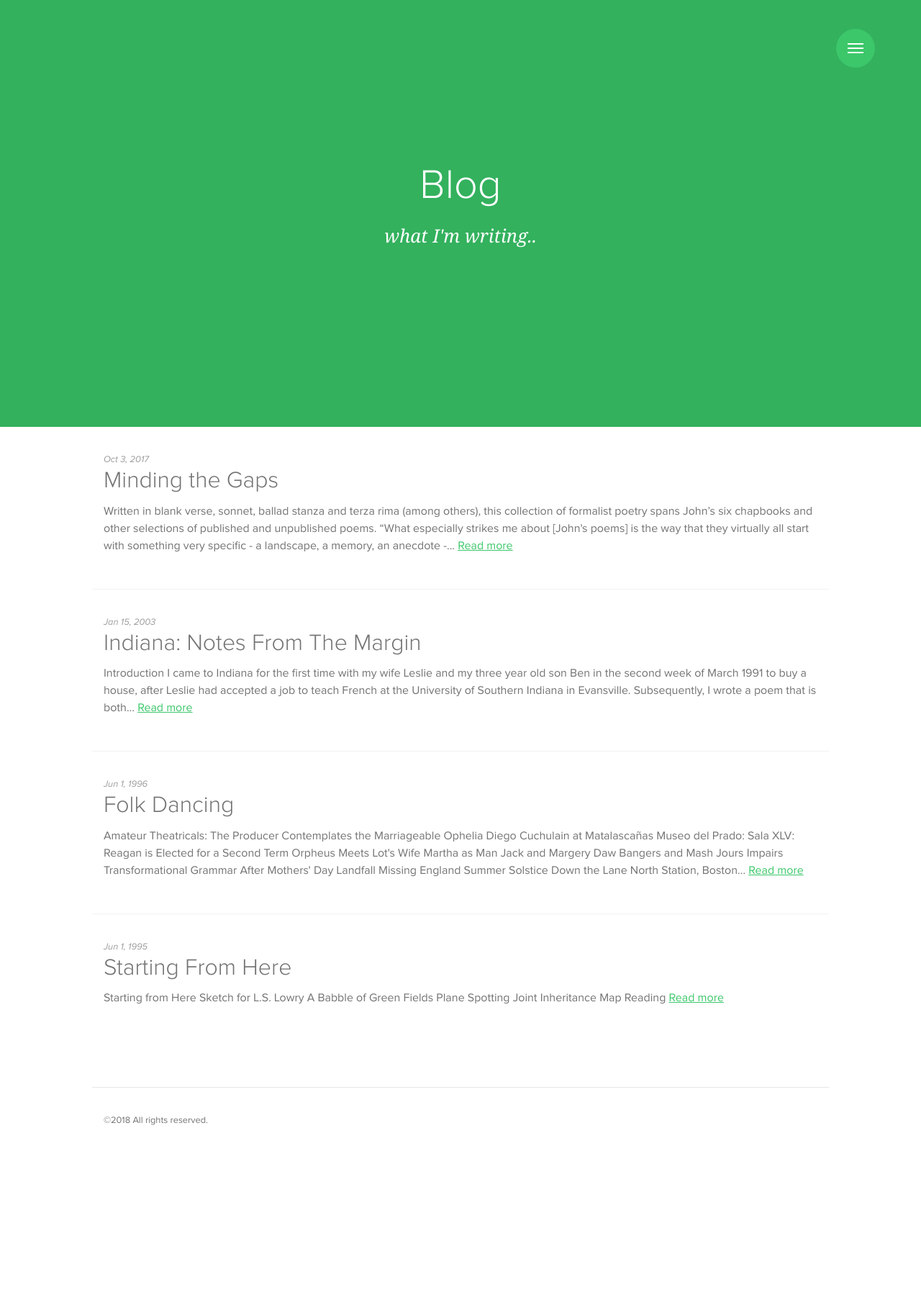
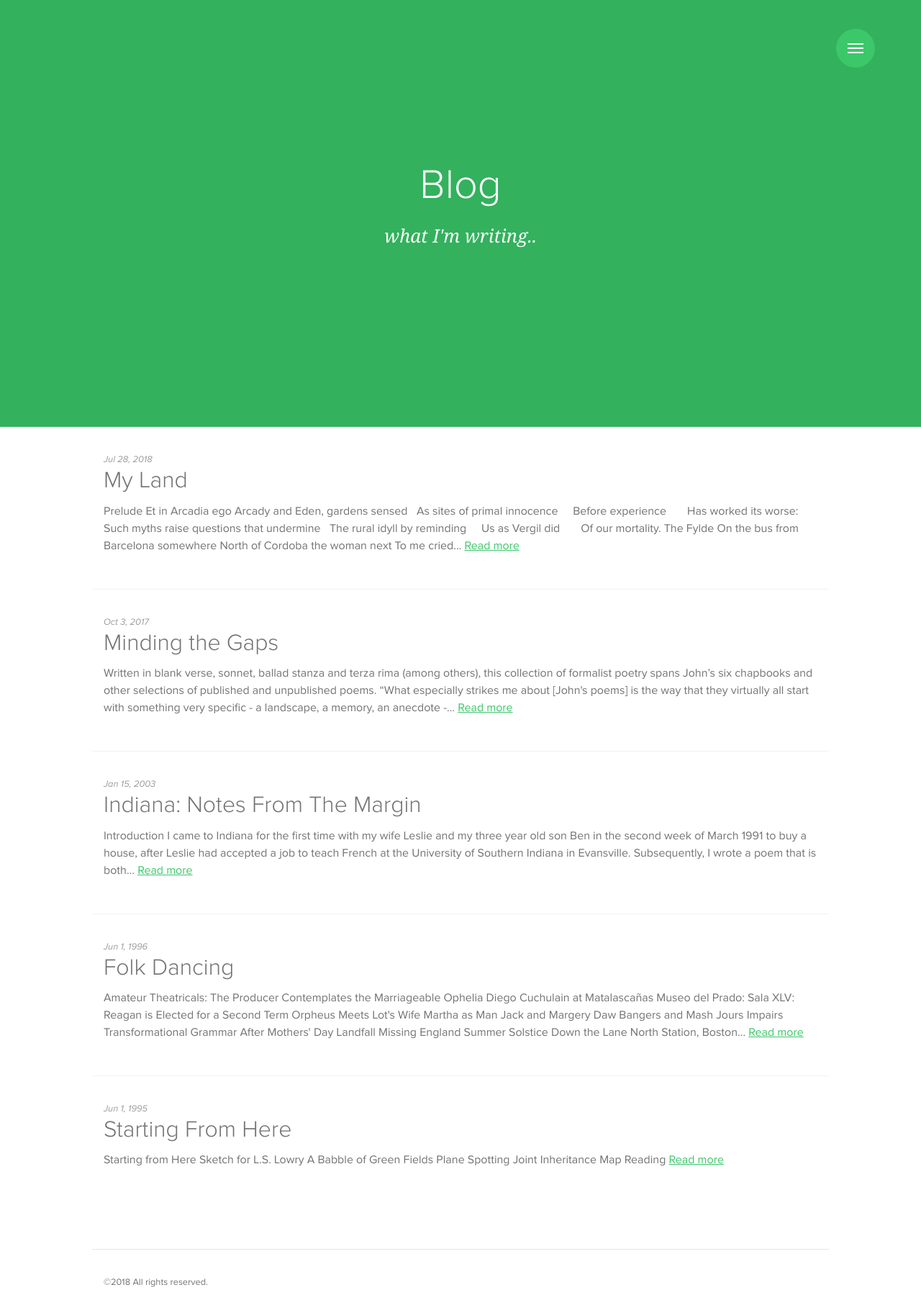
Before and after one commit to johndgibson/johndgibson.github.io, a Jekyll site: the page built from blog/index.html, in a window 1280 px wide. Shown: the whole page at 72% size. Built offline with Jekyll 4.4.1, drawn with Linux system fonts in a browser that asks for light colours; some of the changed lines change nothing that is shown.

Commit message:
adding - my land

```diff
--- a/_includes/navbar.html
+++ b/_includes/navbar.html
@@ -16,6 +16,7 @@
           <li><a href="{{ '/' | prepend: site.baseurl }}">Home</a></li>
           <li><a href="{{ '/minding-the-gaps' | prepend: site.baseurl }}">Minding the Gaps</a></li>
           <li><a href="{{ '/indiana-notes-from-the-margin' | prepend: site.baseurl }}">Indiana: Notes From The Margin</a></li>
+          <li><a href="{{ '/my-land' | prepend: site.baseurl }}">My Land</a></li>
           <li><a href="{{ '/about' | prepend: site.baseurl }}">About</a></li>
           <!--<li><a href="{{ site.author.github }}" target="_blank"><i class="icon icon-github"></i> Github</a></li>-->
           <!--<li><a href="{{ site.author.twitter }}" target="_blank"><i class="icon icon-twitter"></i> Twitter</a></li>-->
--- /dev/null
+++ b/_posts/2018-07-28-my-land.html
@@ -0,0 +1,320 @@
+---
+layout: post
+title:  "My Land"
+permalink:  "my-land"
+categories: poetry essay fylde holderness market rasen suffolk essex london spain boston evansville indiana
+author: John D. Gibson
+location: Evansville,  IN
+date: 2018-07-28
+---
+
+<section>
+    <h2>Prelude</h2>
+    <p>
+        <i>Et in Arcadia ego</i>
+    </p>
+
+    <p>
+    Arcady and Eden, gardens sensed<br>
+    &nbsp;&nbsp;As sites of primal innocence<br>
+    &nbsp;&nbsp;&nbsp;&nbsp;Before experience<br>
+    &nbsp;&nbsp;&nbsp;&nbsp;&nbsp;&nbsp;Has worked its worse:<br>
+    </p>
+
+    <p>
+    Such myths raise questions that undermine<br>
+    &nbsp;&nbsp;The rural idyll by reminding<br>
+    &nbsp;&nbsp;&nbsp;&nbsp;Us as Vergil did<br>
+    &nbsp;&nbsp;&nbsp;&nbsp;&nbsp;&nbsp;Of our mortality.<br>
+    </p>
+</section>
+
+<section>
+    <h2>The Fylde</h2>
+    <p>
+    On the bus from Barcelona somewhere<br>
+    North of Cordoba the woman next<br>
+    To me cried out with joy, ‘¡Ay mí tierra!’<br>
+    </p>
+
+    <p>
+    More than thirty years have come and gone<br>
+    Since I felt her exultation. Vexed<br>
+    Am I still by her unspoken question.<br>
+    </p>
+
+    <p>
+    ‘¿Donde está su tierra?’ The rural Fylde<br>
+    Of Lancashire comes first to mind, despite<br>
+    The drenching mizzle borne on clouds piled<br>
+    By the western winds that render day as night.<br>
+    Nostalgia of old age occasionally leads<br>
+    Me to evoke green fields and winding lanes,<br>
+    Dutch barns, and hear again the whistling speeds<br>
+    Of easily remembered express trains.<br>
+    A photograph shows boys in sailor suits<br>
+    Serving as shy Britannia’s body guard.<br>
+    They stand attentive for the photo shoots<br>
+    Save one whose posture brands him as ill-starred.<br>
+    For two years earlier, his mother died<br>
+    And still from time to time for her he cried.<br>
+    </p>
+</section>
+
+<section>
+    <h2>Holderness</h2>
+    <p>
+    Pre-Norman names – Amounderness and Holderness<br>
+    Denote the leap I made from west to east<br>
+    To go to college, where a war time army camp<br>
+    Of Nissen huts surrounded by a wood<br>
+    Did duty for a hall of residence.<br>
+    Unpropitious as this sounds I look<br>
+    Back fondly on my four years spent in <i>Camp</i><br>
+    <i>Hall</i> Cottingham, three miles from Hull’s<br>
+    &nbsp;&nbsp;&nbsp;&nbsp;&nbsp;&nbsp;Red brick college.<br>
+    </p>
+
+    <p>
+    A skiving student, I achieved<br>
+    &nbsp;&nbsp;A kind of education<br>
+    Watching foreign films,<br>
+    &nbsp;&nbsp;Quite free from condemnation.<br>
+    </p>
+
+    <p>
+    Spare-time cycling gave much pleasure<br>
+    &nbsp;&nbsp;In a landscape of green plains<br>
+    Wolds and medieval churches<br>
+    Before the poet Larkin biked its lanes.<br>
+    </p>
+
+    <p>
+    The much-bombed city being then restored<br>
+    Revealed its past of worthy sons –<br>
+    Andrew Marvell and Wilberforce –<br>
+    And memorable sites – the plotting parlour<br>
+    Of the old White Hart, the counting houses<br>
+    &nbsp;&nbsp;&nbsp;&nbsp;&nbsp;&nbsp;&nbsp;&nbsp;Along the River Hull<br>
+    </p>
+
+    <p>
+    Eight years after leaving the city<br>
+    I lived a while in Withernsea<br>
+    &nbsp;&nbsp;&nbsp;&nbsp;&nbsp;&nbsp;&nbsp;&nbsp;And so, made Holderness<br>
+    &nbsp;&nbsp;&nbsp;&nbsp;&nbsp;&nbsp;&nbsp;&nbsp;A possible contender<br>
+    &nbsp;&nbsp;&nbsp;&nbsp;&nbsp;&nbsp;In the quest to find my land.<br>
+    </p>
+</section>
+
+<section>
+    <h2>Market Rasen</h2>
+    <p>
+    Not long after my first marriage<br>
+    And first teaching post, I gave<br>
+    The green light to my brother, now<br>
+    &nbsp;&nbsp;A pacifist, to live with us<br>
+    &nbsp;&nbsp;In Lincolnshire where he could work<br>
+    &nbsp;&nbsp;At farming, and so save himself<br>
+    From our stepmother’s harassment.<br>
+    </p>
+
+    <p>
+    Not long after he arrived an amber light<br>
+    &nbsp;&nbsp;Began to flash its warning, though<br>
+    &nbsp;&nbsp;I failed to see it blinked for me.<br>
+    </p>
+
+    <p>
+    As fraternity transformed itself<br>
+    &nbsp;&nbsp;Into a would-be fratricide<br>
+    This genial landscape leading to the wolds<br>
+    &nbsp;&nbsp;Could never be ‘my land’.<br>
+    </p>
+</section>
+
+<section>
+    <h2>Suffolk Essex Border</h2>
+    <p>
+    At last it seemed I’d found a place where life<br>
+    Would be much more than merely living day<br>
+    To day: good job, a marriage free from strife<br>
+    First house bought, a new born to display.<br>
+    Here we would become staunch partisans<br>
+    Of Labour Party politics, and swell,<br>
+    Eventually, the ranks of Ipswich fans,<br>
+    And camp abroad lured by the solar spell<br>
+    Of Italy or Spain. But yet, despite<br>
+    Propitious omens, living in this land<br>
+    Would bring me more than one unforeseen fright,<br>
+    Until that day which left me quite unmanned,<br>
+    As yet a second wife abandoned me.<br>
+    For whom or why? I was too blind to see.<br>
+    </p>
+</section>
+
+<section>
+    <h2>An Interim, Part One: Judd Street London</h2>
+    <p>
+    Half-chosen, half compelled I left my post<br>
+    In Suffolk, most improbably locating<br>
+    &nbsp;&nbsp;In the <i>Great Wen’s</i> heart.<br>
+    </p>
+
+    <p>
+    Here my aspiring better half played out<br>
+    The spotted play of more than two decades.<br>
+    &nbsp;&nbsp;With never a ‘by your leave.’<br>
+    </p>
+
+    <p>
+    Succoured by a friend, I wallowed hopeless<br>
+    As a derelict, until a daughter’s<br>
+    &nbsp;&nbsp;Counsel sent me off to Spain.<br>
+    </p>
+</section>
+
+<section>
+    <h2>An Interim, Part Two: Spain</h2>
+    <p>
+    TESOL found me in Spain’s holy town<br>
+    Where James the saint on his own night conspired<br>
+    &nbsp;&nbsp;With chance to change my life for good.<br>
+    </p>
+
+    <p>
+    Intoxicated by the fireworks and the crowd<br>
+    A transatlantic woman’s voice would work<br>
+    &nbsp;&nbsp;A wonder I could not shake off.<br>
+    </p>
+
+    <p>
+    In fabled Seville months would pass with air born<br>
+    Words, our vehicle of growing love,<br>
+    &nbsp;&nbsp;Till summer consummated it.<br>
+    </p>
+</section>
+
+<section>
+    <h2>Boston, Massachusetts</h2>
+    <p><i>
+    Viola: What country friends is this?<br>
+    Sea Captain: This is Illytia lady. (Twelfth Night)<br>
+    </i></p>
+
+    <p>
+    Not shipwrecked did I chance on this<br>
+    Much vaunted land, nor was I shipped<br>
+    For sale in sultry markets, fated<br>
+    &nbsp;&nbsp;To toil and to be whipped.<br>
+    </p>
+
+    <p>
+    Nor was I one of those who fled<br>
+    Habitual pogroms of a tzar<br>
+    Or, workless, huddled under decks<br>
+    &nbsp;&nbsp;Of liners dubbed White Star.<br>
+    </p>
+
+    <p>
+    For once by instinct led, I chose<br>
+    The path of love laid down in Spain.<br>
+    Despite misgivings I had naught<br>
+    &nbsp;&nbsp;To lose and everything to gain.<br>
+    </p>
+
+    <p>
+    On one of Freddie Laker’s planes<br>
+    I came down to a sunlit land<br>
+    Dotted with blue of private pools—<br>
+    &nbsp;&nbsp;Bland luxuries at hand.<br>
+    </p>
+
+    <p>
+    You were busy on the day<br>
+    I first arrived, so free to roam,<br>
+    I saw red-breasted birds unlike<br>
+    &nbsp;&nbsp;The robins back at home,<br>
+    </p>
+
+    <p>
+    And signs that threatened violators<br>
+    Would be towed, or indicated<br>
+    Shelters if the BOMB should fall<br>
+    &nbsp;&nbsp;And all else be checkmated.<br>
+    </p>
+
+    <p>
+    “Is this Illyria lady? “No,<br>
+    Come with me now to Walden Pond,<br>
+    And then I’ll show you Rockport’s coast,<br>
+    And in the night we’ll seal a bond<br>
+    That makes you more than tourist in my land.”<br>
+    </p>
+
+    <p>
+    And so I settled down in this your land:<br>
+    An ever-changing city, open to the sea<br>
+    And its attendant coves and islands.<br>
+    Blest with a late engendered son, our life’s<br>
+    Barometer erroneously set fair,<br>
+    We soon became aware of academe’s<br>
+    Intrigues and had to move, though loath,<br>
+    Inland, where much was alien to us both.<br>
+    </p>
+</section>
+
+<section>
+    <h2>Evansville, Indiana</h2>
+    <p>
+    ‘The Crossroads of America’ the state<br>
+    Proclaims itself, with all that that entails:<br>
+    Migrating people north and south, or freight<br>
+    A-sidling west on former forest trails.<br>
+    In Evansville the names of streets betray<br>
+    The origin of some who settled here<br>
+    Until a war in Europe swept away<br>
+    Their schools and made a culture disappear,<br>
+    Or rather almost vanish: for fhe <i>Männechor</i><br>
+    Bears witness to <i>Germania</i> and sounds<br>
+    Out its heritage adding to the store<br>
+    Of music-making in the city’s bounds,<br>
+    Where <i>Kindermusik</i> for our son would lead to more,<br>
+    Much more, than ever we had hoped or bargained for.<br>
+    </p>
+</section>
+
+<section>
+    <h2>The Choice</h2>
+    <p>
+    Lately returned from one more visit to my north<br>
+    I view the photo of myself improbably<br>
+    Atop Owd Isaac Ball’s mid forties old steam-roller.<br>
+    </p>
+
+    <p>
+    Beyond the show ground, Bowland’s softly curving slopes<br>
+    Seduce me to a time of schoolboy cycle rides<br>
+    Through dales and moors and back to well-imagined plains.<br>
+    My oldest friend drives home through villages and fields.<br>
+    I glimpse the grammar school in Kirkham, peer down<br>
+    Wesham’s Garstang Road and see a mother hand<br>
+    Her son a piece of homemade cake across the wall at playtime.<br>
+    </p>
+
+    <p>
+    Such images are more than merely salvage from the past,<br>
+    Within me, they confirm the Fylde’s my land while life shall last.<br>
+    </p>
+</section>
+
+<section>
+    <h2>Envol</h2>
+    <p>
+    Even as I choose my childhood’s place<br>
+    I know that in the garden you lurked there<br>
+    And only granted me a five-year space<br>
+    Of blessed ignorance before I’d share<br>
+    &nbsp;&nbsp;The deadly knowledge that you bear.<br>
+    </p>
+</section>
```
